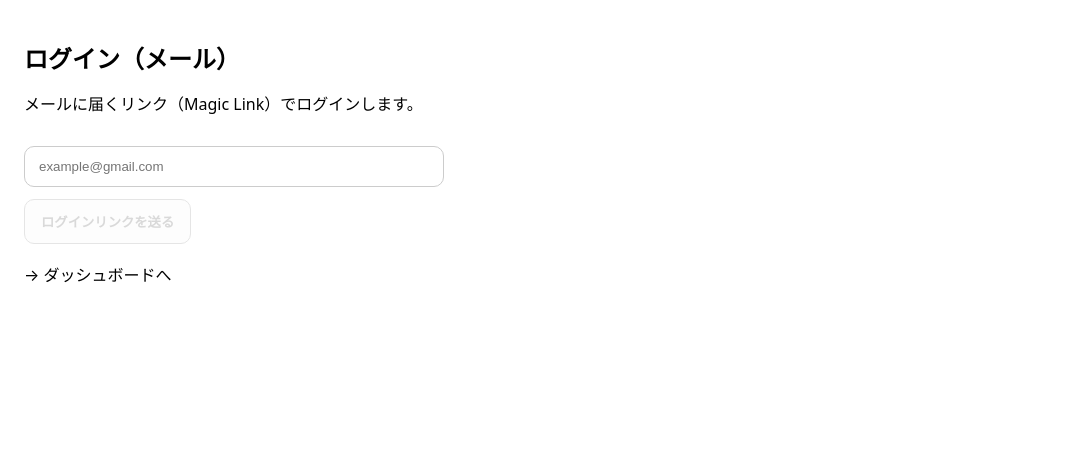
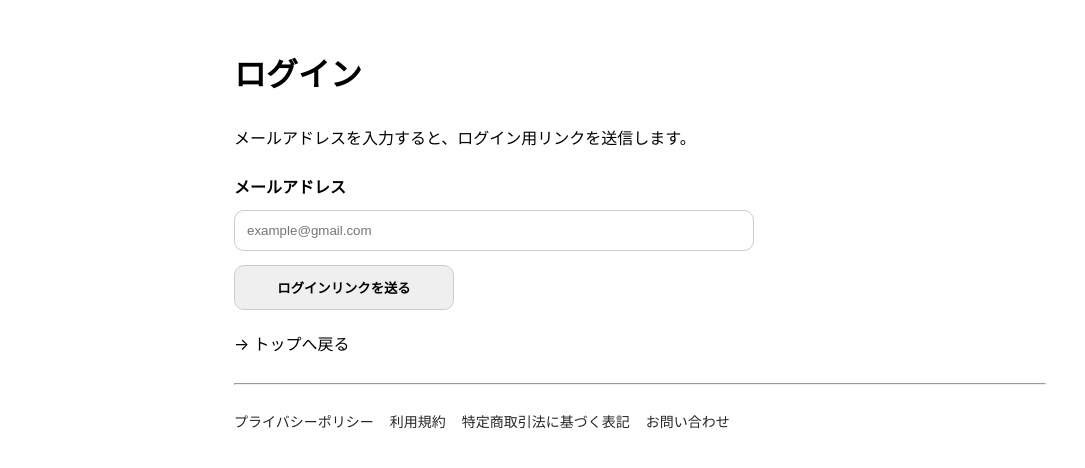
Before and after one commit to roromukuro-afk/shoron-rewarded-web, a Next.js app: page /login in a window 1280 px wide. Shown: the top 468 px of the page, without its empty margins (0-1085 px from the left). Built offline with nearby package versions, Linux system fonts and the light colour scheme; no server answers.

Commit message:
add footer links to login page

```diff
--- a/app/login/page.tsx
+++ b/app/login/page.tsx
@@ -1,4 +1,3 @@
-// app/login/page.tsx
 "use client";
 
 import { useState } from "react";
@@ -11,12 +10,15 @@ export default function LoginPage() {
 
   const sendMagicLink = async () => {
     setMsg("送信中…");
-    const origin = window.location.origin;
+
+    try {
+      const origin =
+        typeof window !== "undefined" ? window.location.origin : "http://localhost:3000";
 
       const { error } = await supabaseBrowser.auth.signInWithOtp({
         email,
         options: {
-        emailRedirectTo: `${origin}/auth/callback`,
+          emailRedirectTo: `${origin}/dashboard`,
         },
       });
 
@@ -24,53 +26,68 @@ export default function LoginPage() {
         setMsg(`❌ 送信失敗：${error.message}`);
         return;
       }
-    setMsg("✅ メールを送ったよ！届いたリンクを開いてログインしてね。");
+
+      setMsg("✅ ログイン用メールを送信しました。メール内リンクからログインしてください。");
+    } catch (e: any) {
+      setMsg(`❌ 通信エラー：${e?.message ?? "unknown"}`);
+    }
   };
 
   return (
-    <main style={{ padding: 24, maxWidth: 720 }}>
-      <h1 style={{ fontSize: 24, fontWeight: 700 }}>ログイン（メール）</h1>
+    <main style={{ maxWidth: 860, margin: "0 auto", padding: 24, lineHeight: 1.8 }}>
+      <h1 style={{ fontSize: 32, fontWeight: 900 }}>ログイン</h1>
 
-      <p style={{ marginTop: 12, lineHeight: 1.7 }}>
-        メールに届くリンク（Magic Link）でログインします。
+      <p style={{ marginTop: 16 }}>
+        メールアドレスを入力すると、ログイン用リンクを送信します。
       </p>
 
+      <div style={{ marginTop: 20, display: "grid", gap: 14, maxWidth: 520 }}>
+        <label>
+          <div style={{ fontWeight: 900 }}>メールアドレス</div>
           <input
+            type="email"
             value={email}
             onChange={(e) => setEmail(e.target.value)}
             placeholder="example@gmail.com"
             style={{
-          marginTop: 12,
-          padding: "12px 14px",
+              width: "100%",
+              marginTop: 8,
+              padding: 12,
+              borderRadius: 10,
               border: "1px solid #ccc",
-          borderRadius: 10,
-          width: "100%",
-          maxWidth: 420,
             }}
           />
+        </label>
 
-      <div style={{ marginTop: 12 }}>
         <button
           onClick={sendMagicLink}
-          disabled={!email}
           style={{
             padding: "12px 16px",
             borderRadius: 10,
             border: "1px solid #ccc",
-            cursor: email ? "pointer" : "not-allowed",
-            fontWeight: 700,
-            opacity: email ? 1 : 0.5,
+            fontWeight: 900,
+            cursor: "pointer",
+            width: 220,
           }}
         >
           ログインリンクを送る
         </button>
       </div>
 
-      <p style={{ marginTop: 12, whiteSpace: "pre-wrap" }}>{msg}</p>
+      {msg && <pre style={{ marginTop: 16, whiteSpace: "pre-wrap" }}>{msg}</pre>}
 
-      <div style={{ marginTop: 18 }}>
-        <Link href="/dashboard">→ ダッシュボードへ</Link>
+      <div style={{ marginTop: 20 }}>
+        <Link href="/">→ トップへ戻る</Link>
       </div>
+
+      <hr style={{ margin: "24px 0" }} />
+
+      <footer style={{ fontSize: 14, opacity: 0.85, display: "flex", gap: 16, flexWrap: "wrap" }}>
+        <Link href="/privacy">プライバシーポリシー</Link>
+        <Link href="/terms">利用規約</Link>
+        <Link href="/commerce">特定商取引法に基づく表記</Link>
+        <Link href="/contact">お問い合わせ</Link>
+      </footer>
     </main>
   );
 }
```
Lines whose indentation alone changed are shown as unchanged.
